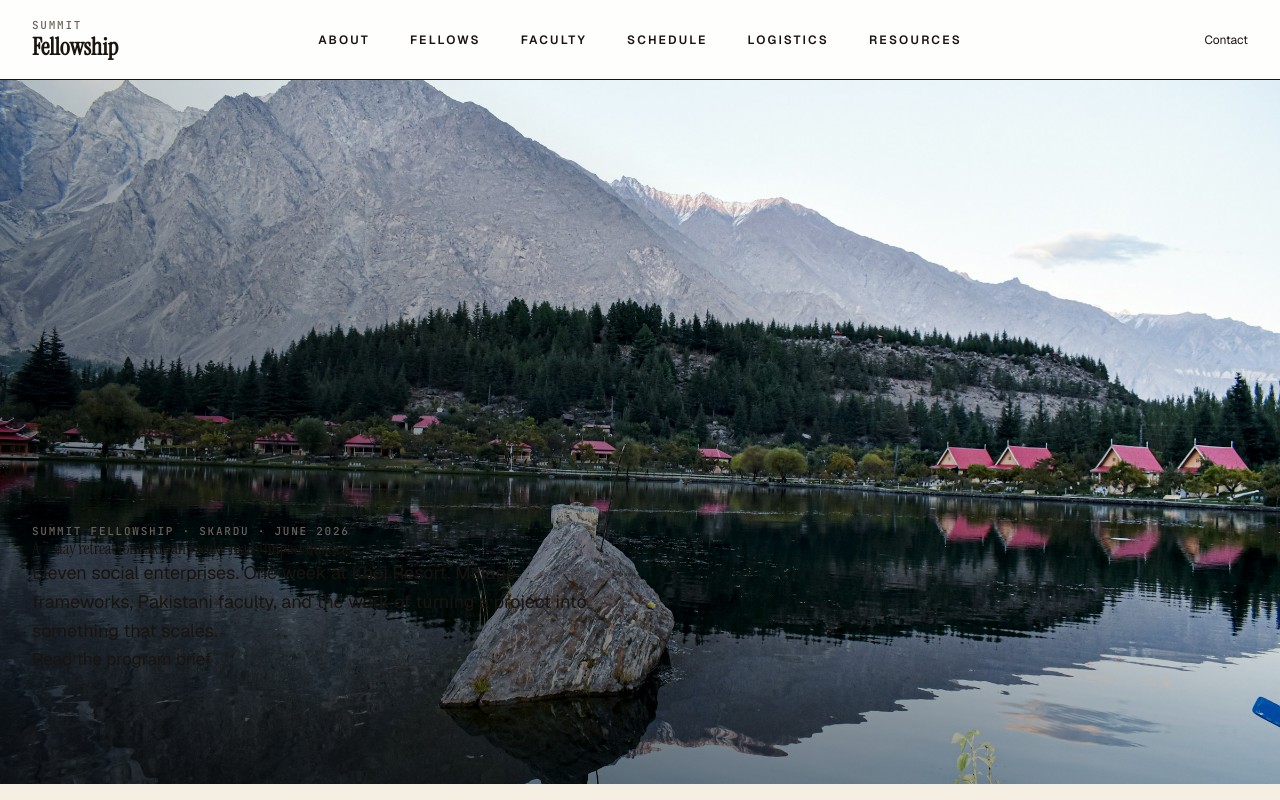
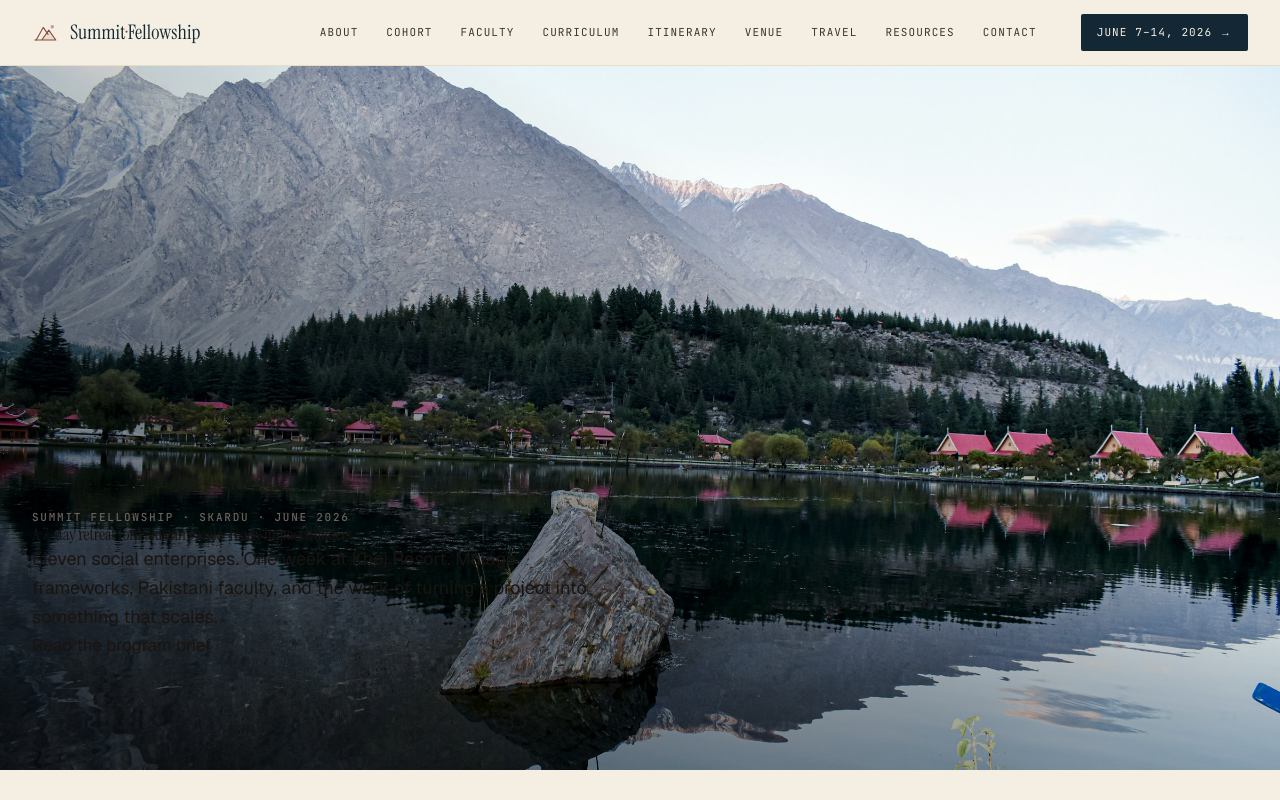
Before and after one commit to usmanjaved-droid/summit-fellowship-website, a Next.js app: page / in a window 1280 px wide. Shown: the top 800 px of the page. Built offline with nearby package versions, Linux system fonts and the light colour scheme.

Commit message:
refactor(header): alpine wordmark, mono nav, itinerary CTA pill

```diff
--- a/app/components/Header.tsx
+++ b/app/components/Header.tsx
@@ -3,95 +3,65 @@
 import Link from 'next/link';
 import { useState } from 'react';
 
+const NAV_LINKS = [
+  { href: '/about', label: 'About' },
+  { href: '/cohort', label: 'Cohort' },
+  { href: '/faculty', label: 'Faculty' },
+  { href: '/curriculum', label: 'Curriculum' },
+  { href: '/itinerary', label: 'Itinerary' },
+  { href: '/venue', label: 'Venue' },
+  { href: '/travel', label: 'Travel' },
+  { href: '/resources', label: 'Resources' },
+  { href: '/contact', label: 'Contact' },
+];
+
 export default function Header() {
-  const [isMenuOpen, setIsMenuOpen] = useState(false);
+  const [open, setOpen] = useState(false);
 
-  const navItems = [
-    { label: 'About', href: '/about' },
-    { label: 'Fellows', href: '/fellows' },
-    { label: 'Faculty', href: '/faculty' },
-    { label: 'Schedule', href: '/schedule' },
-    { label: 'Logistics', href: '/logistics' },
-    { label: 'Resources', href: '/resources' },
-  ];
+  const toggle = () => {
+    setOpen((prev) => {
+      const next = !prev;
+      if (typeof document !== 'undefined') {
+        document.body.classList.toggle('menu-open', next);
+      }
+      return next;
+    });
+  };
 
   return (
-    <header className="sticky top-0 z-50 bg-white/90 backdrop-blur-sm border-b border-[color:var(--color-border)]">
-      <nav className="container-max flex items-center justify-between py-5 px-4 sm:px-6 lg:px-8">
-        <Link
-          href="/"
-          className="flex-shrink-0 focus:outline-none focus-visible:ring-2
-                     focus-visible:ring-terra-red focus-visible:ring-offset-2 rounded-md"
-        >
-          <span className="block eyebrow leading-none">Summit</span>
-          <span className="block font-serif text-2xl font-semibold text-[color:var(--color-ink)] leading-none mt-1">
-            Fellowship
+    <header className="site-header">
+      <div className="site-header__inner">
+        <Link className="site-header__logo" href="/" aria-label="Summit Fellowship home">
+          <svg width="32" height="32" viewBox="0 0 40 40" aria-hidden="true" style={{ color: 'var(--clay)' }}>
+            <g fill="none" stroke="currentColor" strokeWidth="1.6" strokeLinejoin="round" strokeLinecap="round">
+              <path d="M 6 30 L 16 12 L 23 22" />
+              <path d="M 14 30 L 24 16 L 34 30 L 4 30 Z" fill="currentColor" fillOpacity="0.12" />
+              <circle cx="29" cy="11" r="2.4" fill="currentColor" stroke="none" opacity="0.5" />
+            </g>
+          </svg>
+          <span className="site-header__wordmark">
+            Summit<span className="ws">·</span>Fellowship
           </span>
         </Link>
-
-        <div className="hidden md:flex gap-8 absolute left-1/2 -translate-x-1/2">
-          {navItems.map((item) => (
-            <Link
-              key={item.href}
-              href={item.href}
-              className="text-xs uppercase tracking-[0.18em] font-semibold
-                         text-[color:var(--color-ink)] hover:text-terra-red
-                         transition-colors duration-200 ease-out
-                         focus:outline-none focus-visible:ring-2 focus-visible:ring-terra-red
-                         focus-visible:ring-offset-2 rounded-md px-1 py-1"
-            >
-              {item.label}
+        <nav className="site-nav" aria-label="Primary">
+          {NAV_LINKS.map((l) => (
+            <Link key={l.href} className="site-nav__link" href={l.href}>
+              {l.label}
             </Link>
           ))}
-        </div>
-
-        <div className="hidden md:flex items-center gap-6">
-          <Link href="/contact" className="btn-primary text-xs">
-            Contact
-          </Link>
-        </div>
-
+        </nav>
+        <Link className="site-header__cta" href="/itinerary">
+          June 7–14, 2026 →
+        </Link>
         <button
-          onClick={() => setIsMenuOpen(!isMenuOpen)}
-          className="md:hidden w-11 h-11 flex items-center justify-center
-                     rounded-md hover:bg-slate-warm/10 transition-colors duration-150
-                     focus:outline-none focus-visible:ring-2 focus-visible:ring-terra-red
-                     focus-visible:ring-offset-2"
-          aria-label="Toggle menu"
-          aria-expanded={isMenuOpen}
+          className="menu-toggle"
+          aria-expanded={open}
+          aria-label="Menu"
+          onClick={toggle}
         >
-          <span className="w-6 h-5 flex flex-col justify-between">
-            <span className={`h-px w-full bg-[color:var(--color-ink)] transition-all duration-300 ${
-              isMenuOpen ? 'translate-y-2 rotate-45' : ''
-            }`} />
-            <span className={`h-px w-full bg-[color:var(--color-ink)] transition-all duration-300 ${
-              isMenuOpen ? 'opacity-0' : ''
-            }`} />
-            <span className={`h-px w-full bg-[color:var(--color-ink)] transition-all duration-300 ${
-              isMenuOpen ? '-translate-y-2 -rotate-45' : ''
-            }`} />
-          </span>
+          ☰
         </button>
-
-        {isMenuOpen && (
-          <div className="absolute top-full left-0 right-0 bg-white border-b border-[color:var(--color-border)]
-                          md:hidden shadow-lg">
-            <nav className="flex flex-col gap-1 p-4">
-              {navItems.map((item) => (
-                <Link
-                  key={item.href}
-                  href={item.href}
-                  onClick={() => setIsMenuOpen(false)}
-                  className="px-4 py-3 text-[color:var(--color-ink)] hover:bg-slate-warm/10
-                             hover:text-terra-red rounded-md transition-colors duration-100"
-                >
-                  {item.label}
-                </Link>
-              ))}
-            </nav>
-          </div>
-        )}
-      </nav>
+      </div>
     </header>
   );
 }
```
